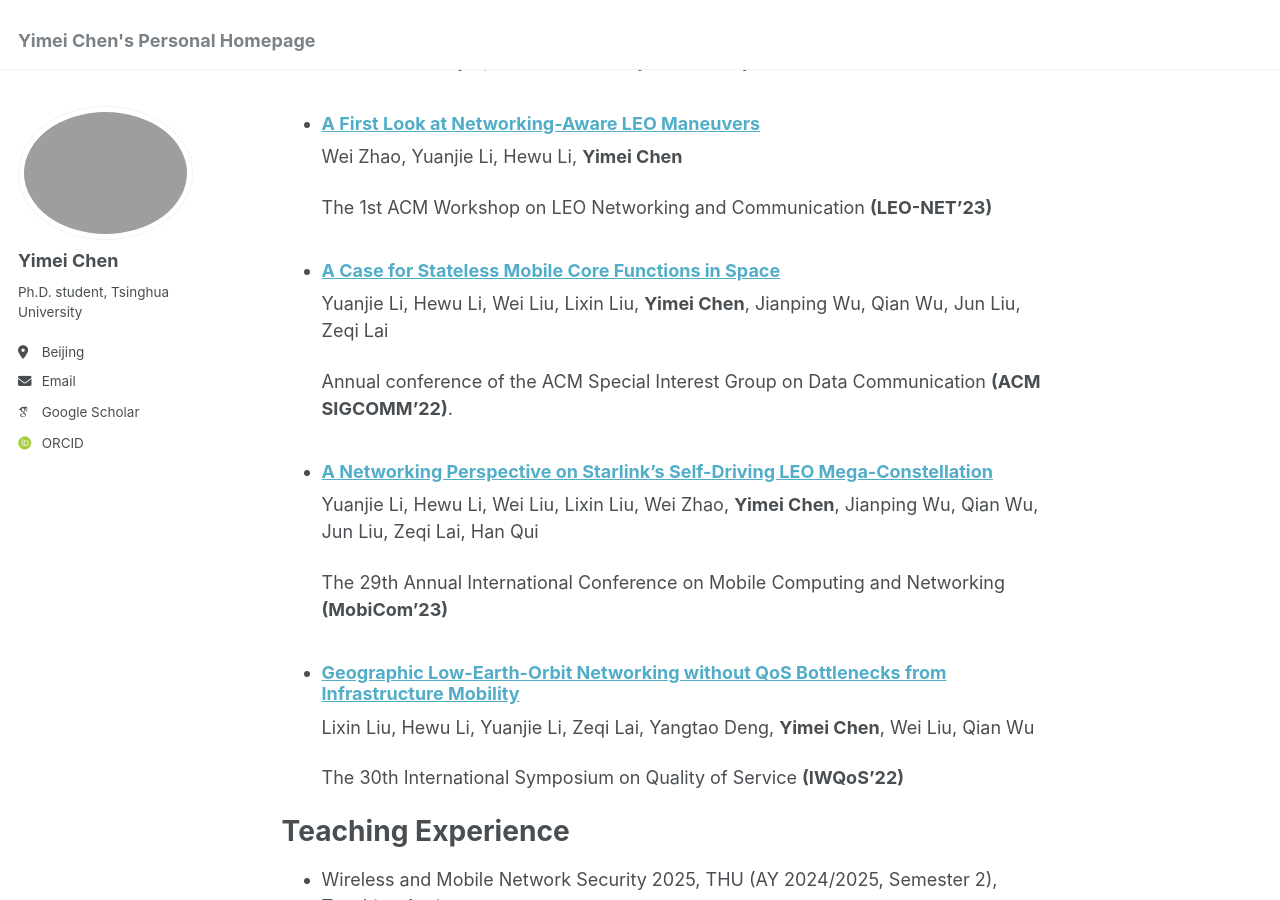
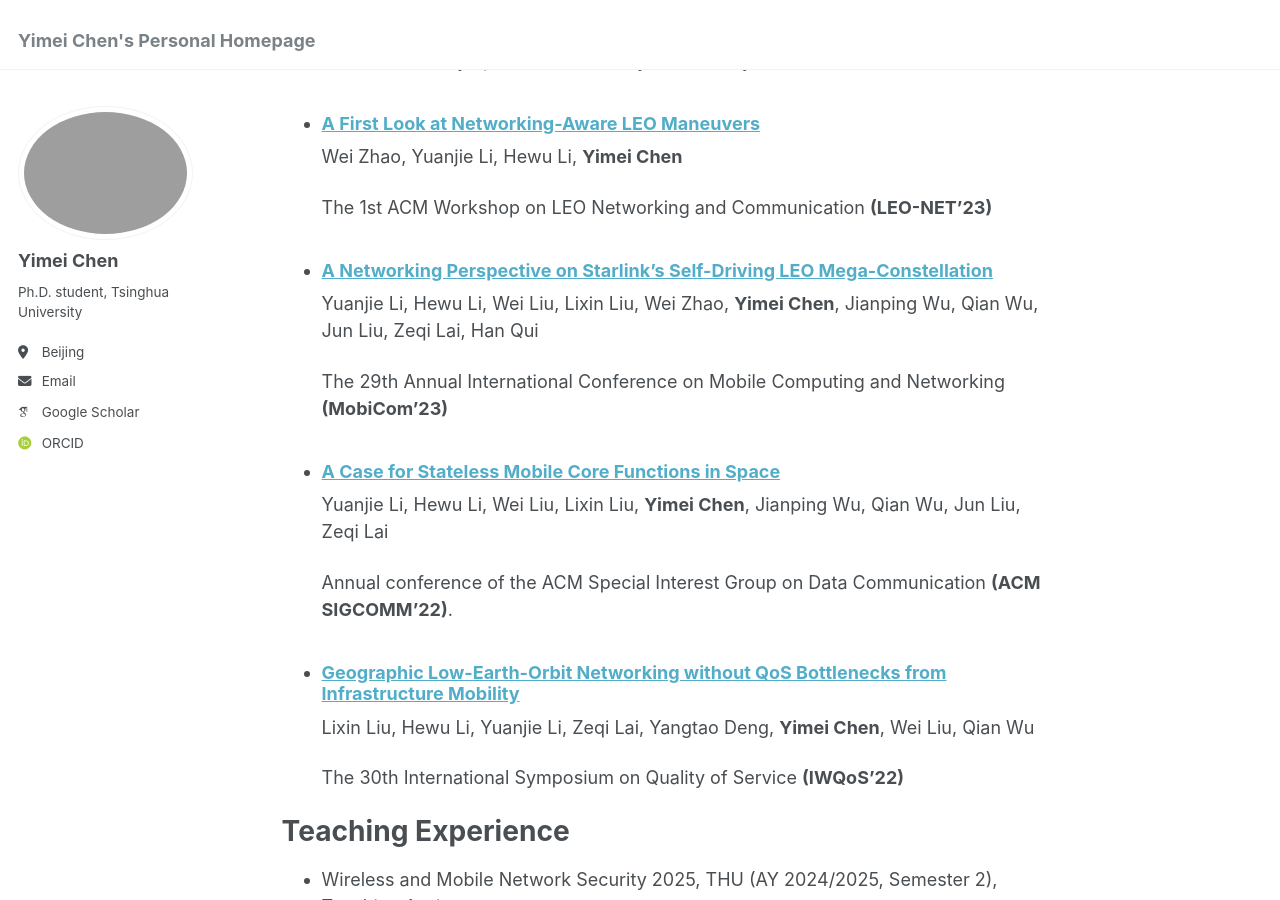
Before and after one commit to cym-network/cym-network.github.io, a Jekyll site: the page built from _pages/about.md, in a window 1280 px wide and 900 px high, scrolled down 995 px. Built offline with Jekyll 4.4.1, drawn with Linux system fonts in a browser that asks for light colours; some web fonts are replaced.

```diff
--- a/_pages/about.md
+++ b/_pages/about.md
@@ -43,18 +43,18 @@ To appear at ACM Special Interest Group on Data Communication **(SIGCOMM'25)**
 
   The 1st ACM Workshop on LEO Networking and Communication **(LEO-NET'23)**
 
+- ### [A Networking Perspective on Starlink's Self-Driving LEO Mega-Constellation](https://dl.acm.org/doi/10.1145/3570361.3592519)
+
+  Yuanjie Li, Hewu Li, Wei Liu, Lixin Liu, Wei Zhao, **Yimei Chen**, Jianping Wu, Qian Wu, Jun Liu, Zeqi Lai, Han Qui
+
+  The 29th Annual International Conference on Mobile Computing and Networking **(MobiCom'23)**
+
 - ### [A Case for Stateless Mobile Core Functions in Space](https://dl.acm.org/doi/pdf/10.1145/3544216.3544233)
 
   Yuanjie Li, Hewu Li, Wei Liu, Lixin Liu, **Yimei Chen**, Jianping Wu, Qian Wu, Jun Liu, Zeqi Lai
 
   Annual conference of the ACM Special Interest Group on Data Communication **(ACM SIGCOMM'22)**.
 
-
-- ### [A Networking Perspective on Starlink's Self-Driving LEO Mega-Constellation](https://dl.acm.org/doi/10.1145/3570361.3592519)
-
-  Yuanjie Li, Hewu Li, Wei Liu, Lixin Liu, Wei Zhao, **Yimei Chen**, Jianping Wu, Qian Wu, Jun Liu, Zeqi Lai, Han Qui
-
-  The 29th Annual International Conference on Mobile Computing and Networking **(MobiCom'23)**
 
 - ### [Geographic Low-Earth-Orbit Networking without QoS Bottlenecks from Infrastructure Mobility](https://ieeexplore.ieee.org/document/9812903)
 
```
